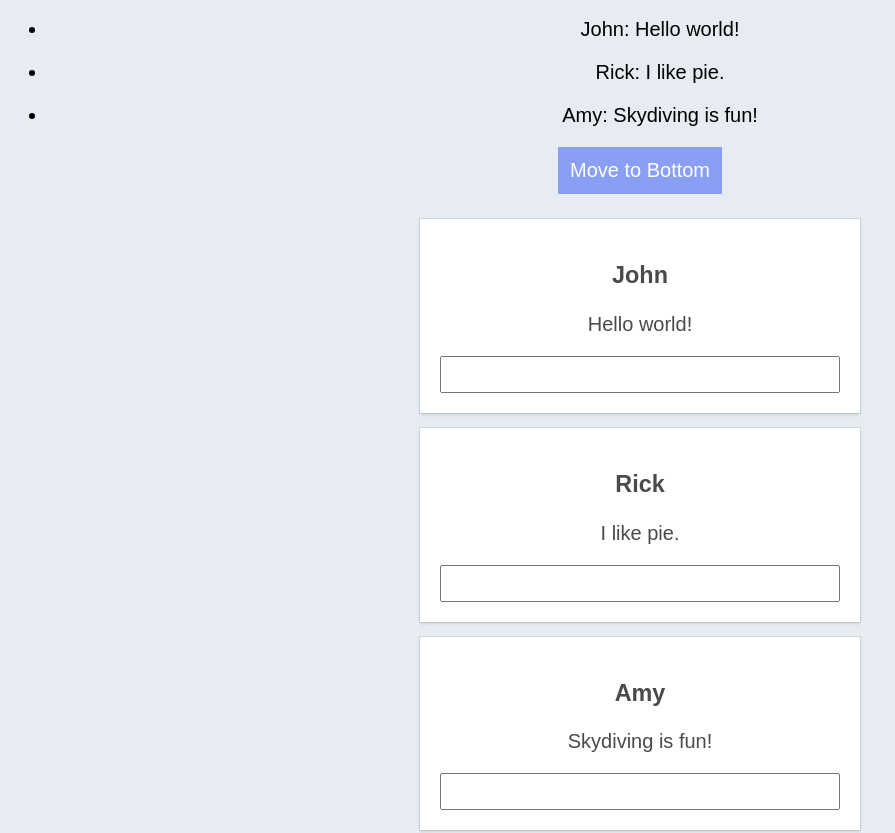
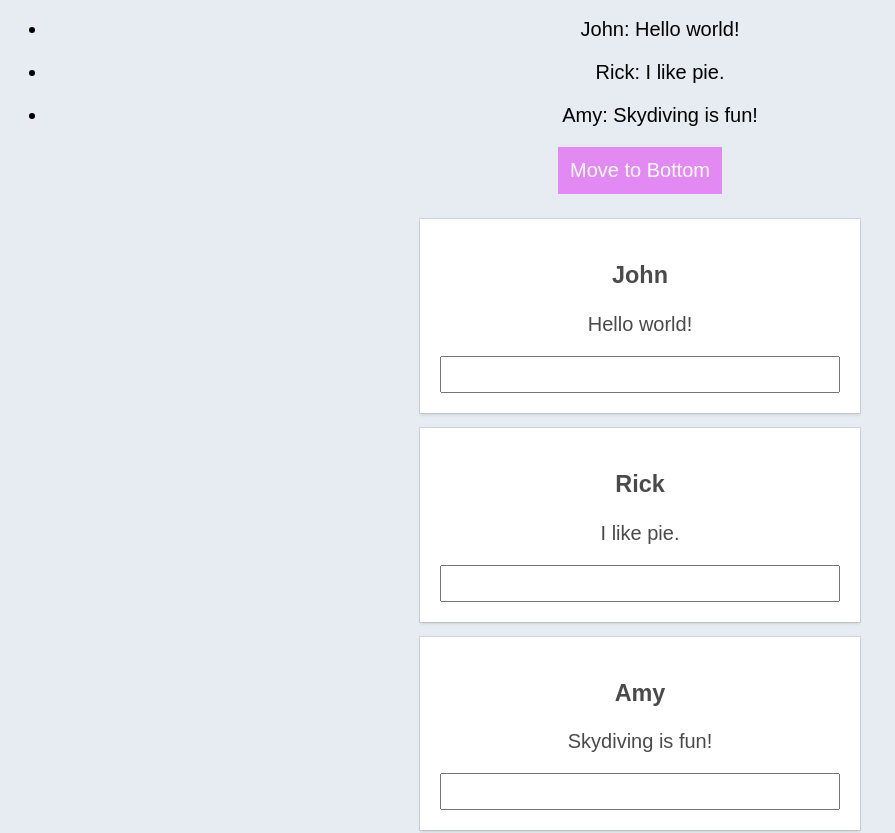
Before and after one commit to JOANNESUN/vue-practice, a plain HTML site: page index.html in a window 1280 px wide. Shown: the top 833 px of the page, without its empty margins (0-895 px from the left). Drawn offline with nearby package versions, Linux system fonts and the light colour scheme.

Commit message:
modify button color

```diff
--- a/main.css
+++ b/main.css
@@ -10,7 +10,7 @@ body {
 }
 
 #app button {
-  background-color: #899ff4;
+  background-color: #e289f4;
   border-color: transparent;
   color: #fff;
   font-size: 20px;
```
